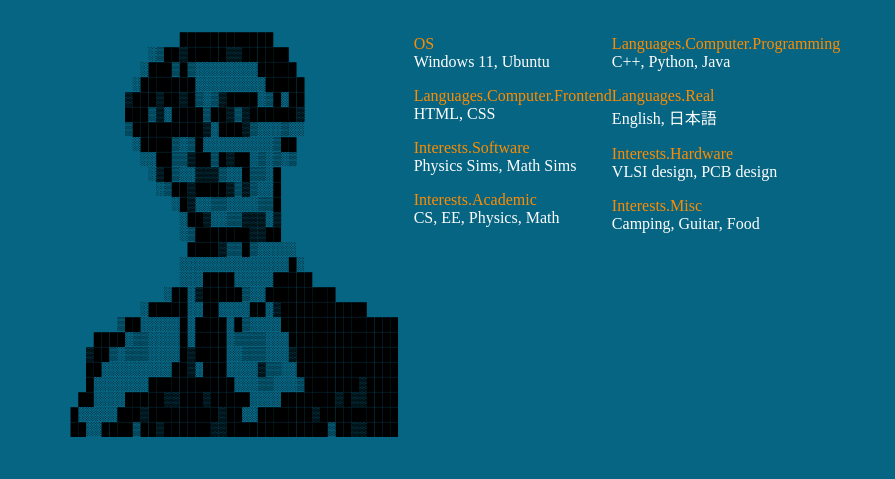
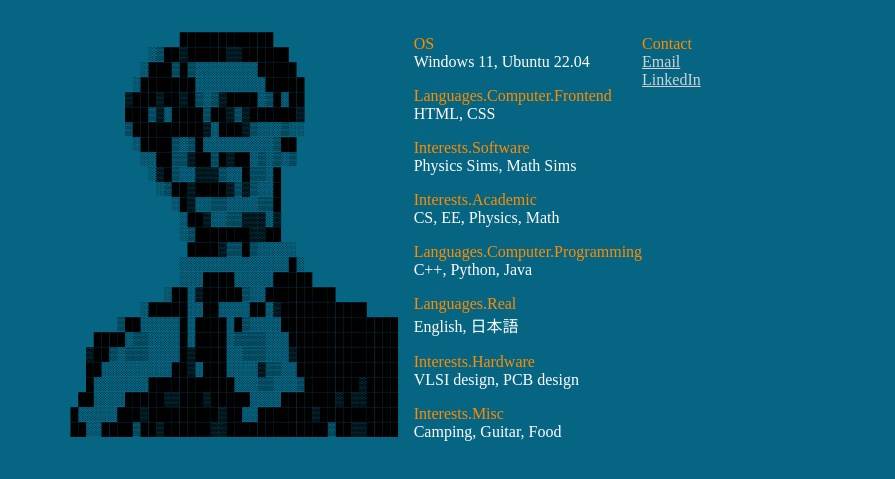
Before and after one commit to Morgan-Packard/Morgan-Packard.github.io, a plain HTML site: page index.html in a window 1280 px wide. Shown: the part 61-540 px from the top of the page, without its empty margins (0-895 px from the left). Drawn offline with Linux system fonts and the light colour scheme.

Commit message:
Final addition before boba submission. :)

```diff
--- a/index.html
+++ b/index.html
@@ -43,21 +43,24 @@
         ██░░████▒██▓██████▓▓█████████████▒██▓▓████
                     </pre>
                 </div>
+                    <br>
                     <div class="attributes">
-                        <p><div class="font1">OS</div><div class="font2">Windows 11, Ubuntu</div></p>
+                        <p><div class="font1">OS</div><div class="font2">Windows 11, Ubuntu 22.04</div></p>
                         <p><div class="font1">Languages.Computer.Frontend</div><div class="font2">HTML, CSS</div></p>
                         <p><div class="font1">Interests.Software</div><div class="font2">Physics Sims, Math Sims</div></p>
                         <p><div class="font1">Interests.Academic</div><div class="font2">CS, EE, Physics, Math</div></p>
-                    </div>
-                    <div class="attributes">
                         <p><div class="font1">Languages.Computer.Programming</div><div class="font2">C++, Python, Java</div></p>
                         <p><div class="font1">Languages.Real</div><div class="font2">English, 日本語</div></p>
                         <p><div class="font1">Interests.Hardware</div><div class="font2">VLSI design, PCB design</div></p>
                         <p><div class="font1">Interests.Misc</div><div class="font2">Camping, Guitar, Food</div></p>
                     </div>
+                    <div class="attributes">
+                        <p><div class="font1">Contact</div>
+                            <div class="font2"><a href="mailto:morganjaypackard@gmail.com">Email</a></div>
+                            <div class="font2"><a href="www.linkedin.com/in/morgan-packard">LinkedIn</a></div>
+                        </p>
+                    </div>
             </div>
-
         </section>
-
     </main>
 </body>
--- a/styles.css
+++ b/styles.css
@@ -9,6 +9,10 @@ h1 {
 p {
     color: white;
     text-align: left;
+}
+
+a {
+    color: lightgrey;
 }
 
 .ascii-art {
```
